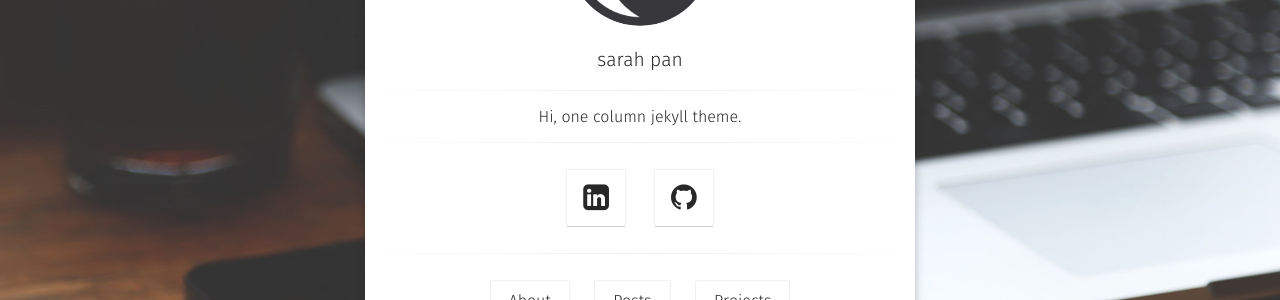
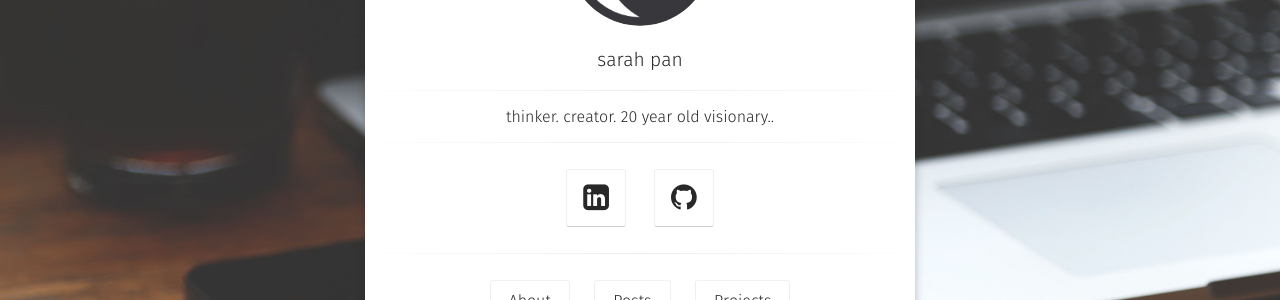
Before and after one commit to sp37344/sp37344.github.io, a Jekyll site: the page built from index.html, in a window 1280 px wide. Shown: the part 350-650 px from the top of the page. Built offline with Jekyll 4.4.1, drawn with Linux system fonts in a browser that asks for light colours; some web fonts are replaced.

```diff
--- a/_config.yml
+++ b/_config.yml
@@ -1,14 +1,14 @@
 # Site
 title:              sarah pan
-bio:                'Hi, one column jekyll theme.'
-description:        "Moon is a minimal, one column jekyll theme for your blog."
+bio:                'thinker. creator. 20 year old visionary..'
+description:        "personal website"
 reading_time:       true
 words_per_minute:   200
 logo:               'assets/img/logo.png'
 background:         'assets/img/placeholder-big.jpg'
 tiled_bg:           false   # Set this true if you want to tile your background image, otherwise it will be covered
 locale:             en_US
-url:                https://taylantatli.github.io/Moon
+url:                https://sp37344.github.io
 
 # Jekyll
 permalink:          /:title/
```
